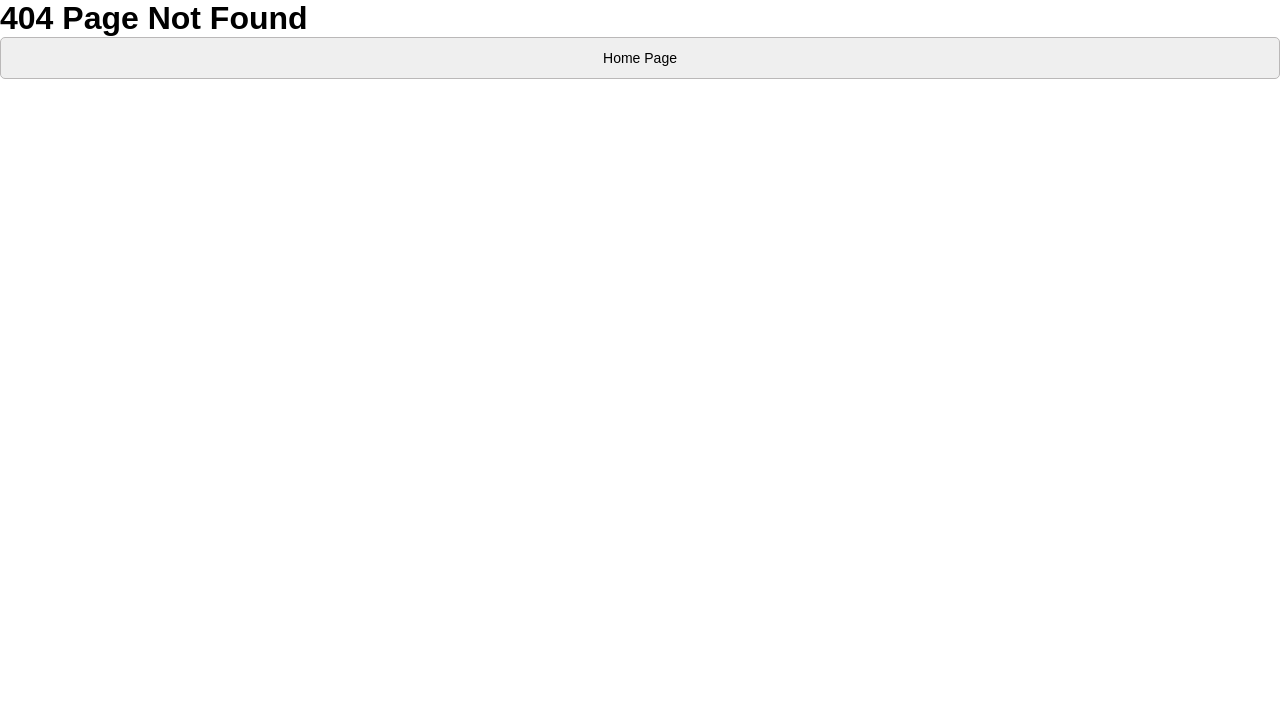
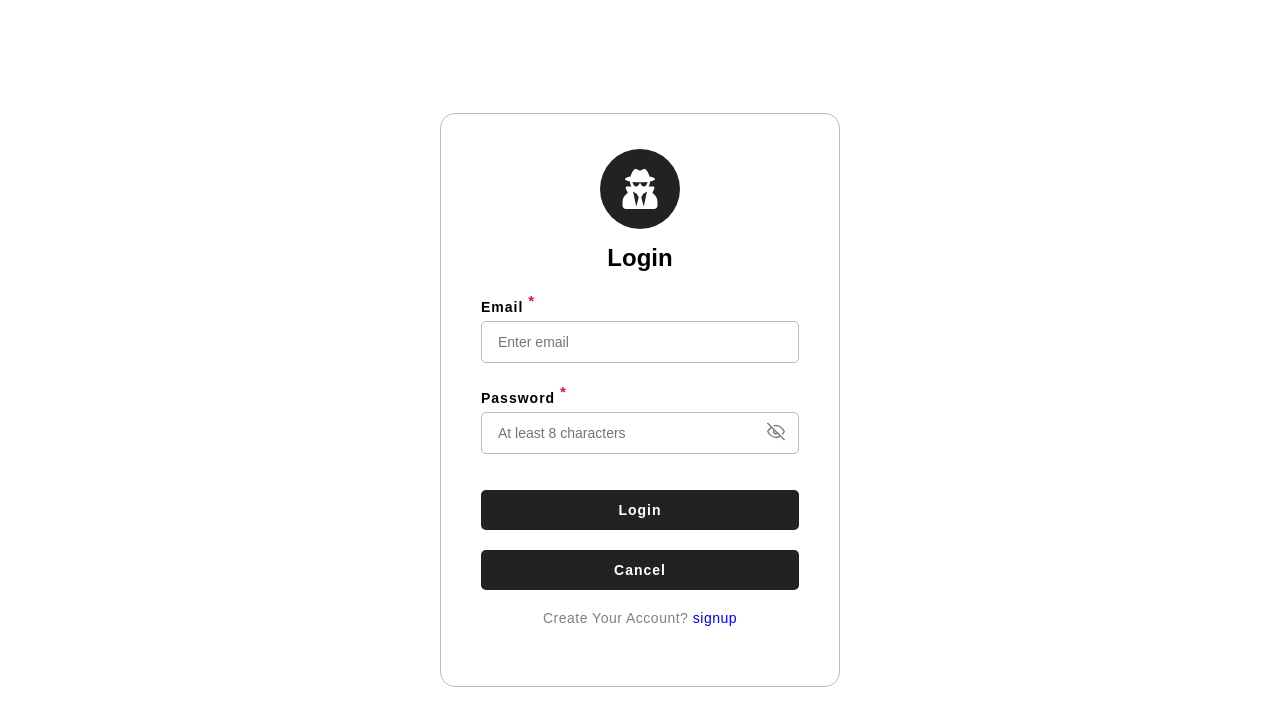
Before and after one commit to RajSresth/A-37-React-Batch, a React (Vite) app: page /login in a window 1280 px wide. Before the commit this address had no page. Shown: the top 726 px of the page. Built offline with nearby package versions, Linux system fonts and the light colour scheme.

Commit message:
Controlled and Uncontrolled Forms

```diff
--- a/src/App.css
+++ b/src/App.css
@@ -503,3 +503,43 @@ button {
   transform: translateY(-50%);
   cursor: pointer;
 }
+
+
+#order{
+  min-height: calc(100vh - 100px);
+  display: flex;
+  justify-content: center;
+  align-items: center;
+}
+
+#order .center-box{
+  min-height: 400px;
+  min-width: 500px;
+  padding: 40px;
+  border: 1px solid lightgray;
+  border-radius: 15px;
+}
+
+#order .center-box h1{
+  margin-bottom: 20px;
+  text-align: center;
+  color: rgb(144, 142, 142);
+}
+
+#order .center-box .state-count{
+  display: flex;
+  justify-content: space-evenly;
+  align-items: center;
+}
+
+#order .center-box .ref-count{
+  display: flex;
+  justify-content: space-evenly;
+  align-items: center;
+  margin-top: 30px;
+}
+
+#order .center-box button {
+  max-width: 50%;
+  cursor:pointer;
+}
--- /dev/null
+++ b/src/Topic-14 React Routing/pages/Login.jsx
@@ -0,0 +1,82 @@
+import { useRef, useState } from "react";
+import { Link} from "react-router-dom";
+import { FiEye, FiEyeOff } from "react-icons/fi";
+import { FaUserSecret } from "react-icons/fa";
+import { Form } from "react-router-dom";
+
+const Login = () => {
+    const [showPassword, setShowPassword] = useState(false);
+    const email = useRef("");
+    const password = useRef("");
+
+    console.log("Login Render");
+
+    const handleSubmit = () => {
+        console.log("email:",email.current.value);
+        console.log("password:",password.current.value);
+
+        email.current.value = "";
+        password.current.value = "";
+    }
+
+  return (
+    <div className="signup-container">
+      <Form onSubmit={handleSubmit} className="register-form">
+        <div>
+          <div className="form-logo">
+            <FaUserSecret size={40} />{" "}
+          </div>
+          <h2>Login</h2>
+        </div>
+
+
+        {/* Email */}
+        <div>
+          <label htmlFor="inp2">
+            Email <sup>*</sup>
+          </label>
+          <input
+            type="email"
+            id="inp2"
+            name="email"
+            ref={email}
+            placeholder="Enter email"
+            required
+          />
+        </div>
+
+        {/* password */}
+        <div>
+          <label htmlFor="inp3">
+            Password <sup>*</sup>
+          </label>
+          <div className="password-container">
+            <input
+              type={showPassword ? "text" : "password"}
+              id="inp3"
+              name="password"
+              ref={password}
+              placeholder="At least 8 characters"
+              required
+            />
+            <span
+              className="show-password"
+              onClick={() => setShowPassword(!showPassword)}
+            >
+              {showPassword ? <FiEye size={18} /> : <FiEyeOff size={18} />}
+            </span>
+          </div>
+        </div>
+
+        <button type="submit">Login</button>
+        <button type="reset">Cancel</button>
+
+        <span>
+          Create Your Account? <Link to="/signup">signup</Link>
+        </span>
+      </Form>
+    </div>
+  );
+}
+
+export default Login
--- a/src/Topic-14 React Routing/pages/Order.jsx
+++ b/src/Topic-14 React Routing/pages/Order.jsx
@@ -1,13 +1,34 @@
-import React from "react";
+import {useState,useRef} from "react";
 import { useOutletContext } from "react-router-dom";
 
 const Order = () => {
-  const context = useOutletContext();
-  console.log("context in Order:", context);
+  const [count,setCount] = useState(0);
+  const count2 = useRef(0);   // count2 = {current: 0}
+
+  console.log("Order Render","Ref:",count2.current, "state:",count);
+
+  const handleClick = () => {
+    count2.current = count2.current + 1;
+  }
+
 
   return (
     <div id="order">
-      <h1>Welcome to Order Page</h1>
+      <div className="center-box">
+        <h1>Welcome to Order Page</h1>
+
+        {/* state variable */}
+        <div className="state-count">
+          <h2>Count: {count}</h2>
+          <button onClick={() => setCount(count + 1)}>Add Count</button>
+        </div>
+
+        {/* Ref variable */}
+        <div className="ref-count">
+          <h2>Count2: {count2.current}</h2>
+          <button onClick={handleClick}>Add Count</button>
+        </div>
+      </div>
     </div>
   );
 };
--- a/src/Topic-14 React Routing/routes/ProtectedRoute.jsx
+++ b/src/Topic-14 React Routing/routes/ProtectedRoute.jsx
@@ -1,24 +1,26 @@
-import React from 'react'
-import {Navigate, useNavigate, Outlet, useOutletContext} from "react-router-dom"
+import React from "react";
+import {
+  Navigate,
+  useNavigate,
+  Outlet,
+  useOutletContext,
+} from "react-router-dom";
 
 /**
  * ! 1st way
  */
 const ProtectedRoute = () => {
+  const context = useOutletContext();
+  const login = true;
 
-   const context = useOutletContext();
-   console.log("user:",context.username); // chombu
-    const login = true;
+  if (!login) {
+    return <Navigate to="/login" replace />;
+  }
 
-    if(!login)
-    {
-        return <Navigate to="/login" replace />
-    }
+  return <Outlet context={{ username: context.username, job: context.job }} />;
+};
 
-  return <Outlet context={{username:context.username, job:context.job}}/>
-}
-
-export default ProtectedRoute
+export default ProtectedRoute;
 
 /**
  * ! 2nd way
--- a/src/main.jsx
+++ b/src/main.jsx
@@ -20,6 +20,7 @@ import ProtectedRoute from "./Topic-14 React Routing/routes/ProtectedRoute";
 // apis
 import { getUserProfile, handleSignup } from "./Topic-14 React Routing/services/api";
 import ErrorPage from "./Topic-14 React Routing/pages/ErrorPage";
+import Login from "./Topic-14 React Routing/pages/Login";
 
 
 // Routing configuration
@@ -64,6 +65,10 @@ const appRouter = createBrowserRouter([
     errorElement:<ErrorPage />
   },
   {
+    path: "/login",
+    element: <Login/>
+  },
+  {
     path: "*",
     element: <NotFound />,
   },
```
Also changed, not shown: 1 other file (tests, documents, lock files or other folders).
